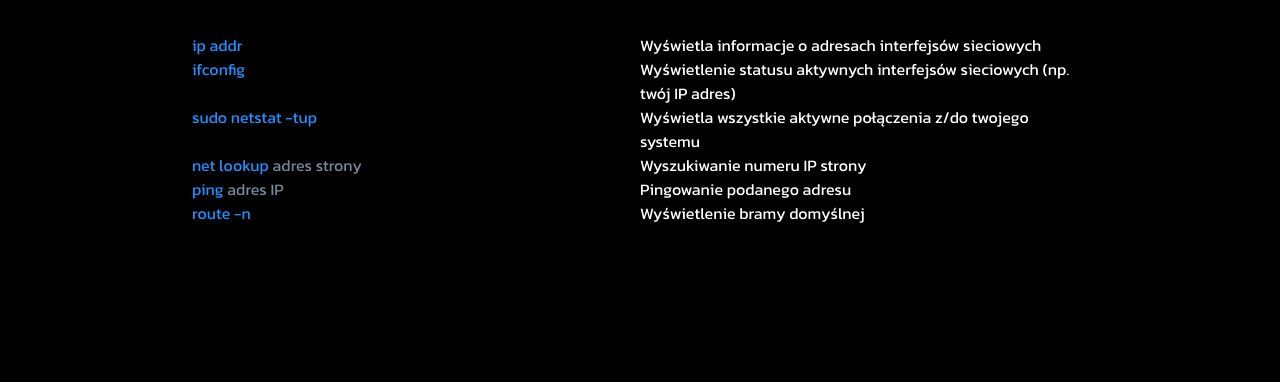
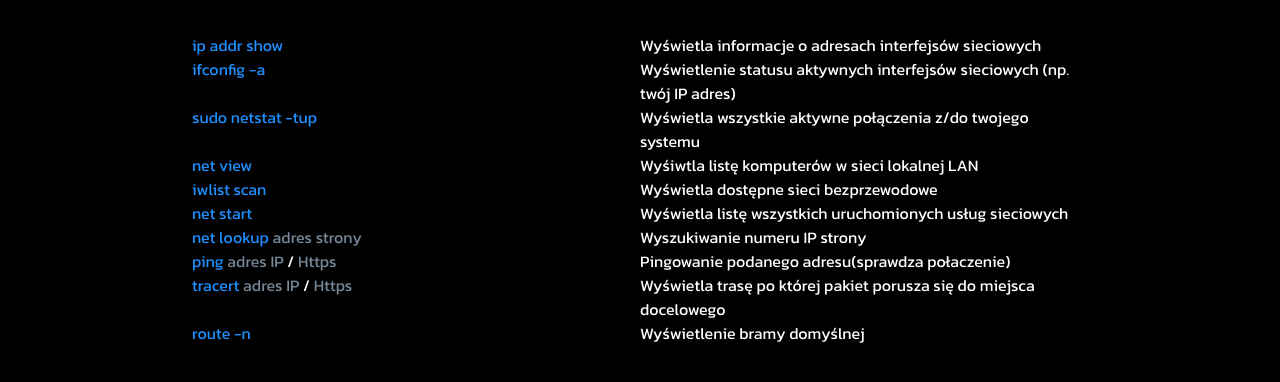
Before and after one commit to Lichwiarz/Komendy-linux-Page, a plain HTML site: page Sieci.html in a window 1280 px wide. Shown: the part 128-510 px from the top of the page. Drawn offline with Linux system fonts and the light colour scheme.

Commit message:
Aktualizacja 5
Naprawa błędów na stronie
Dodanie nowych komend(min. "Sieci")

```diff
--- a/Sieci.html
+++ b/Sieci.html
@@ -26,20 +26,32 @@
         <div id="zegar"></div>
         <div class="main-box">
             <h1>Sieci</h1>
-            <div class="content-box"><span>ip addr</span></div>
+            <div class="content-box"><span>ip addr show</span></div>
             <div class="content-box">Wyświetla informacje o adresach interfejsów sieciowych</div>
 
-            <div class="content-box"><span>ifconfig</span></div>
+            <div class="content-box"><span>ifconfig -a</span></div>
             <div class="content-box">Wyświetlenie statusu aktywnych interfejsów sieciowych (np. twój IP adres)</div>
 
             <div class="content-box"><span>sudo netstat -tup</span></div>
             <div class="content-box">Wyświetla wszystkie aktywne połączenia z/do twojego systemu</div>
 
+            <div class="content-box"><span>net view</span></div>
+            <div class="content-box">Wyśiwtla listę komputerów w sieci lokalnej LAN</div>
+
+            <div class="content-box"><span>iwlist scan</span></div>
+            <div class="content-box">Wyświetla dostępne sieci bezprzewodowe</div>
+
+            <div class="content-box"><span>net start</span></div>
+            <div class="content-box">Wyświetla listę wszystkich uruchomionych usług sieciowych</div>
+
             <div class="content-box"><span>net lookup</span><span2> adres strony</span2></div>
             <div class="content-box">Wyszukiwanie numeru IP strony</div>
 
-            <div class="content-box"><span>ping</span><span2> adres IP</span2></div>
-            <div class="content-box">Pingowanie podanego adresu</div>
+            <div class="content-box"><span>ping</span><span2> adres IP</span2> / <span2>Https</span2></div>
+            <div class="content-box">Pingowanie podanego adresu(sprawdza połaczenie)</div>
+
+            <div class="content-box"><span>tracert</span><span2> adres IP</span2> / <span2>Https</span2></div>
+            <div class="content-box">Wyświetla trasę po której pakiet porusza się do miejsca docelowego</div>
 
             <div class="content-box"><span>route -n</span></div>
             <div class="content-box">Wyświetlenie bramy domyślnej</div>
--- a/style.css
+++ b/style.css
@@ -76,6 +76,7 @@ header{
 
     display: flex;
     justify-content: center;
+    flex-wrap: wrap;
 }
 span{
     color: dodgerblue;
```
Also changed, not shown: Filtry.html (+2 -2 lines), Użytkownicy_i_grupy.html (+3 -3 lines).
